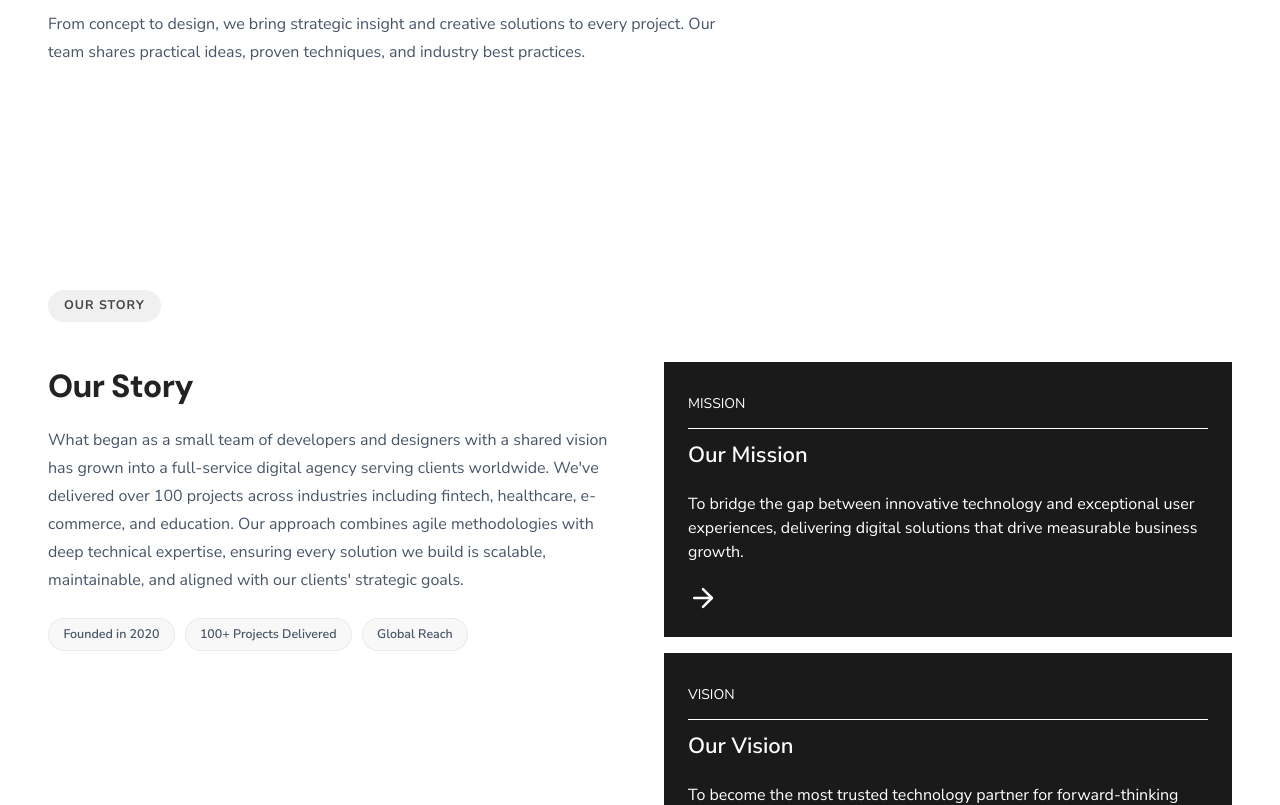
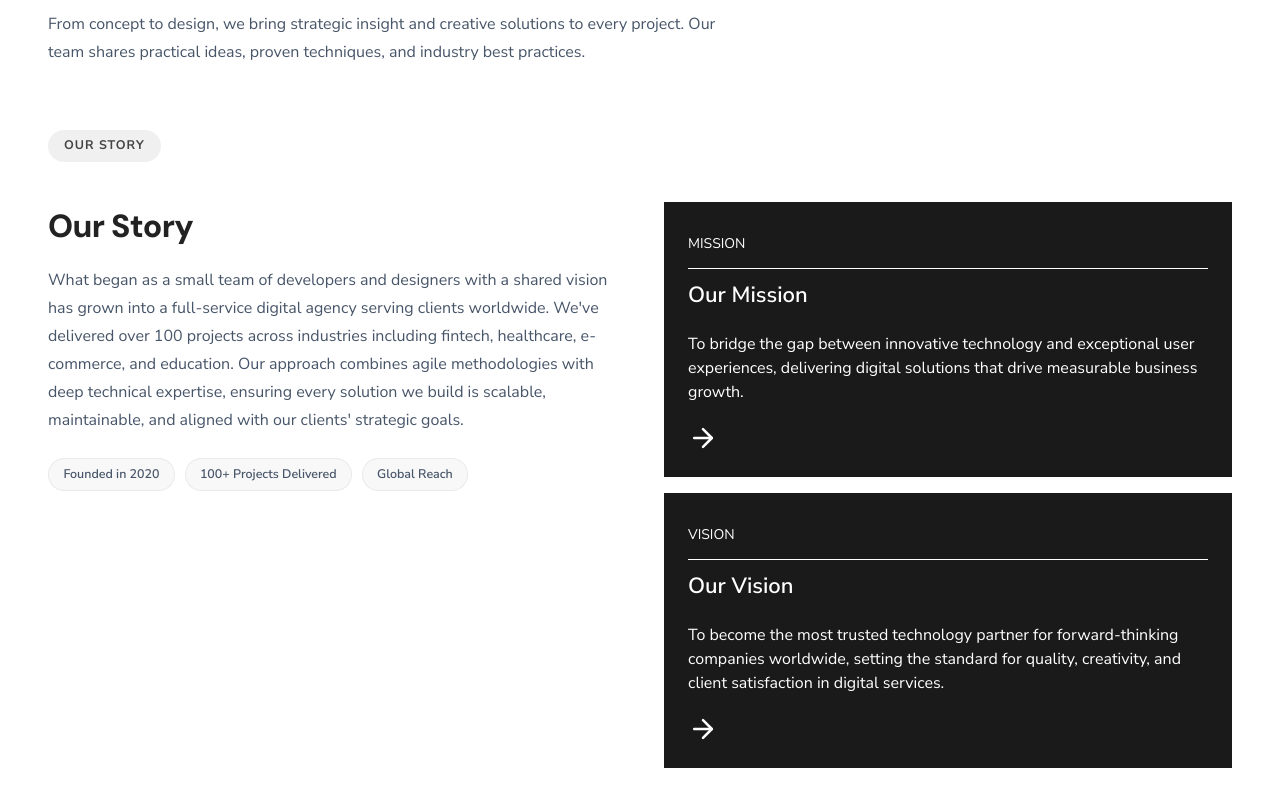
Before and after one commit to Vanessa-bl/DQUS, a React (Vite) app: page /about in a window 1280 px wide. Shown: the part 380-1185 px from the top of the page. Built offline with nearby package versions, Linux system fonts and the light colour scheme.

Commit message:
style(about,contact): apply flush-top to section below hero

```diff
--- a/src/pages/About.tsx
+++ b/src/pages/About.tsx
@@ -54,7 +54,7 @@ export const About: React.FC = () => {
         </motion.div>
       </section>
 
-      <section className="page-section" aria-labelledby="story-title">
+      <section className="page-section page-section--flush-top" aria-labelledby="story-title">
         <div className="page-block">
           <span className="page-badge">{t("about.story.badge", "OUR STORY")}</span>
         </div>
--- a/src/pages/Contact.tsx
+++ b/src/pages/Contact.tsx
@@ -52,7 +52,7 @@ export const Contact: React.FC = () => {
         </motion.div>
       </section>
 
-      <section className="page-section" aria-labelledby="contact-form-title">
+      <section className="page-section page-section--flush-top" aria-labelledby="contact-form-title">
         <h2 id="contact-form-title" className="sr-only">
           {t("contact.form.title", "Contact Form")}
         </h2>
```
